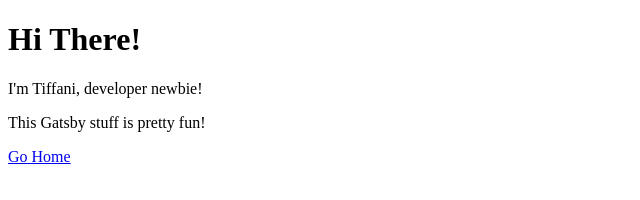
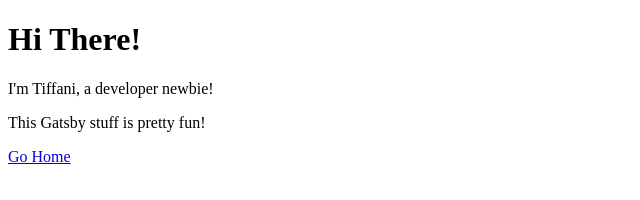
Before and after one commit to grace000/jam, a Gatsby site: page /intro in a window 1280 px wide. Shown: the full height of the page, 0-640 px from the left. Built offline with nearby package versions, Linux system fonts and the light colour scheme; Gatsby itself is replaced by a stand-in of ours.

Commit message:
update intro

```diff
--- a/src/pages/intro.js
+++ b/src/pages/intro.js
@@ -4,7 +4,7 @@ import Link from 'gatsby-link'
 const Intro = () => (
   <div>
     <h1>Hi There!</h1>
-    <p>I'm Tiffani, developer newbie!</p>
+    <p>I'm Tiffani, a developer newbie!</p>
     <p>This Gatsby stuff is pretty fun!</p>
     <Link to="/">Go Home</Link>
   </div>
```
